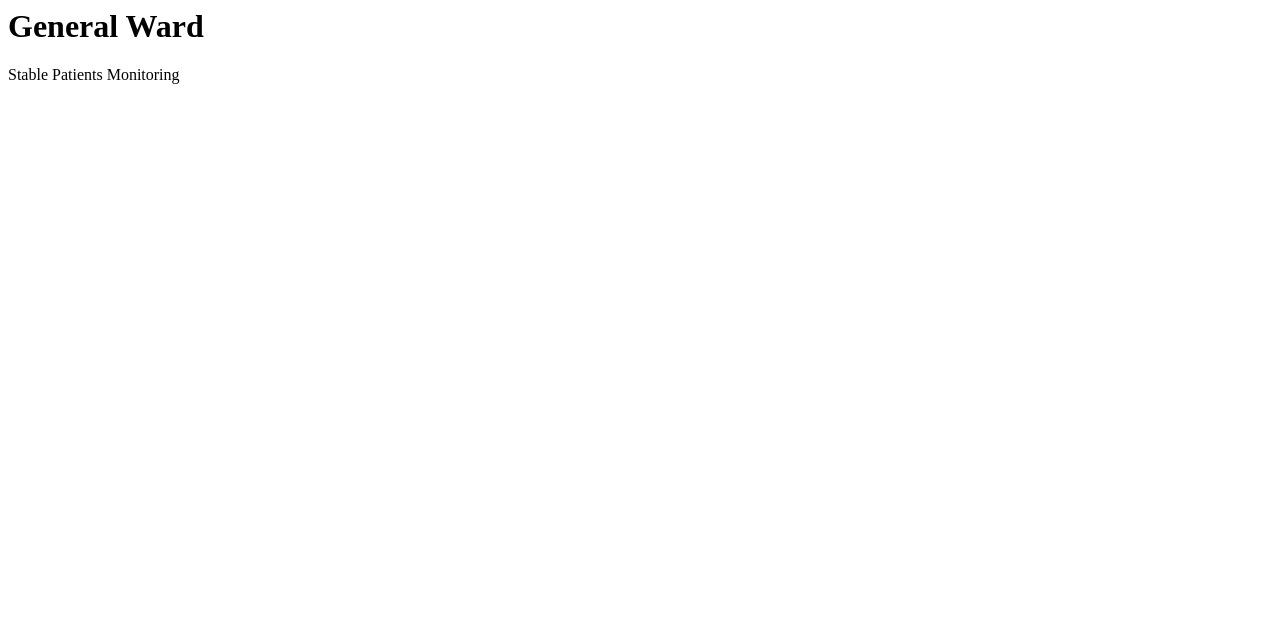
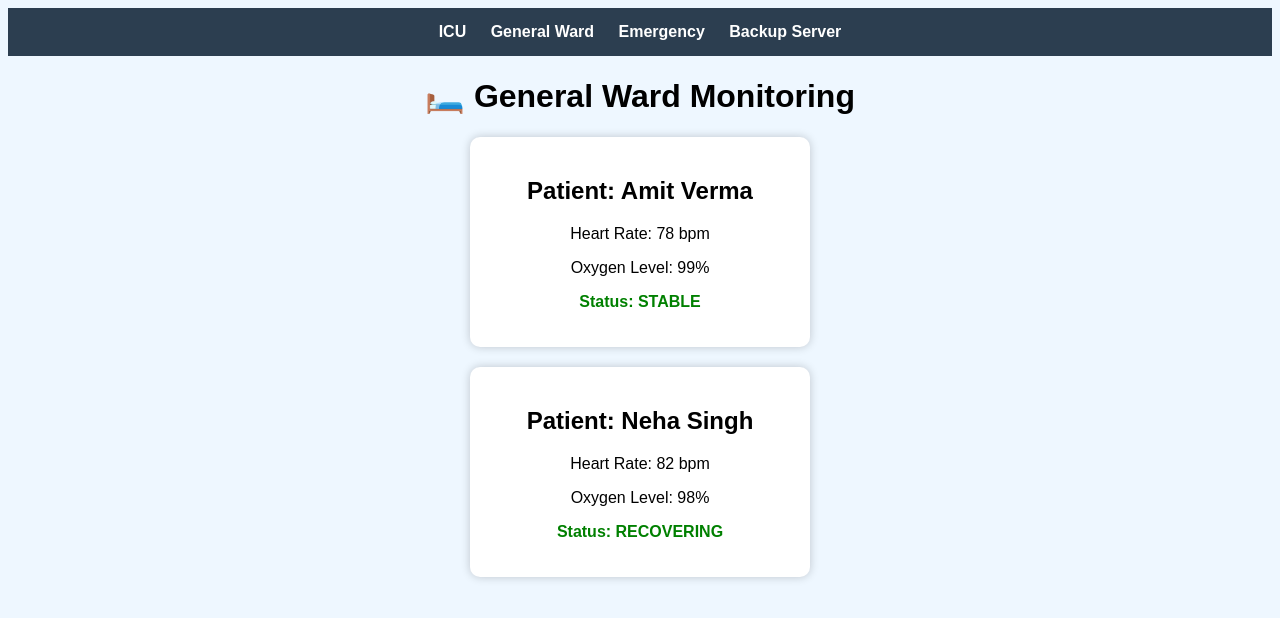
Before and after one commit to manasvipatel621/cloud-project, a plain HTML site: page general.html in a window 1280 px wide. Drawn offline with Linux system fonts and the light colour scheme.

Commit message:
Update general.html

```diff
--- a/general.html
+++ b/general.html
@@ -1,2 +1,49 @@
-<h1>General Ward</h1>
-<p>Stable Patients Monitoring</p>
+<html>
+<head>
+<title>General Ward</title>
+
+<style>
+body { font-family: Arial; text-align:center; background:#eef7ff; }
+.navbar { background:#2c3e50; padding:15px; }
+.navbar a { color:white; margin:10px; text-decoration:none; font-weight:bold; }
+
+.card {
+  background:white;
+  padding:20px;
+  margin:20px auto;
+  width:300px;
+  border-radius:10px;
+  box-shadow:0 0 10px rgba(0,0,0,0.2);
+}
+
+.stable { color:green; font-weight:bold; }
+</style>
+</head>
+
+<body>
+
+<div class="navbar">
+  <a href="/">ICU</a>
+  <a href="/general.html">General Ward</a>
+  <a href="/emergency.html">Emergency</a>
+  <a href="/backup.html">Backup Server</a>
+</div>
+
+<h1>🛏️ General Ward Monitoring</h1>
+
+<div class="card">
+  <h2>Patient: Amit Verma</h2>
+  <p>Heart Rate: 78 bpm</p>
+  <p>Oxygen Level: 99%</p>
+  <p class="stable">Status: STABLE</p>
+</div>
+
+<div class="card">
+  <h2>Patient: Neha Singh</h2>
+  <p>Heart Rate: 82 bpm</p>
+  <p>Oxygen Level: 98%</p>
+  <p class="stable">Status: RECOVERING</p>
+</div>
+
+</body>
+</html>
```
